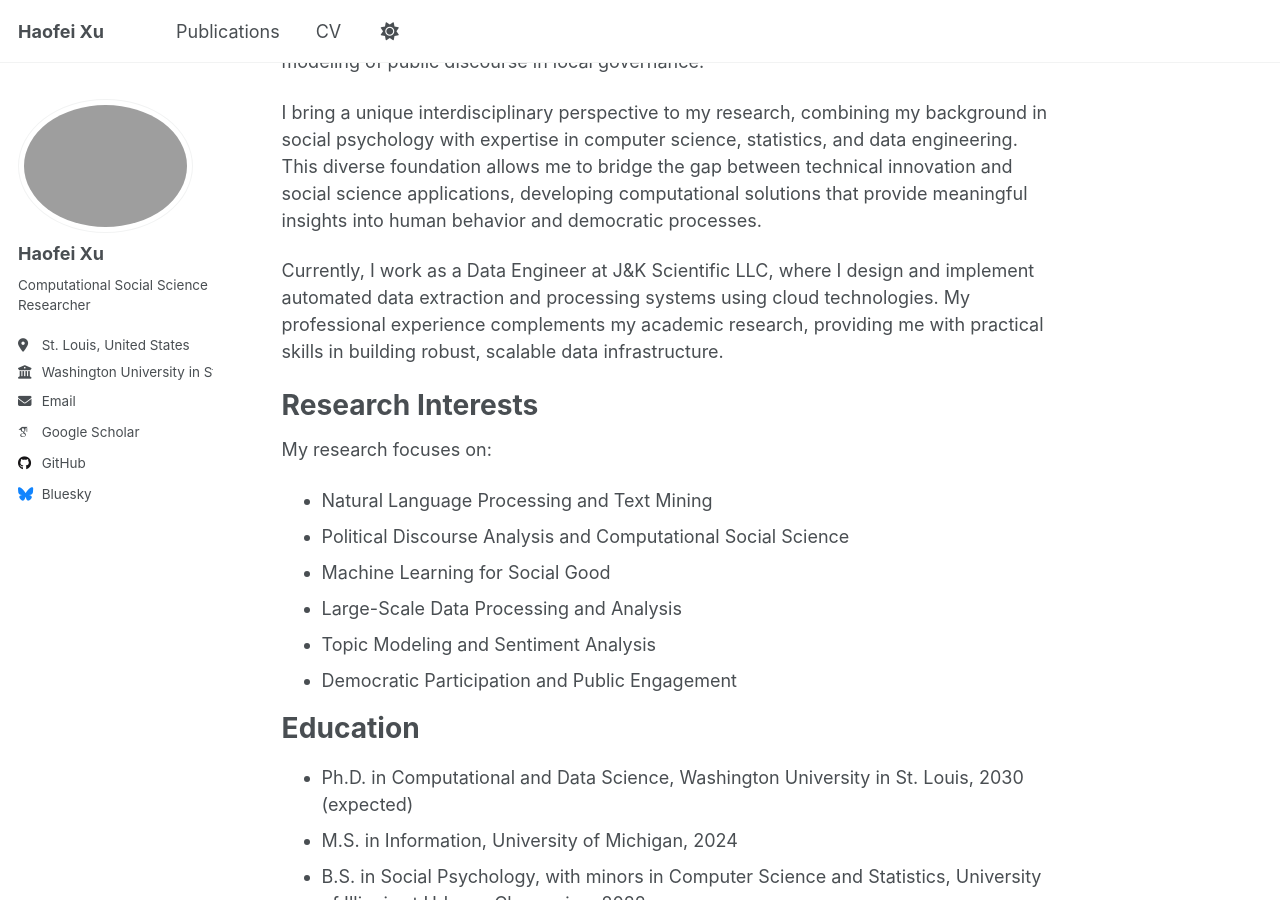
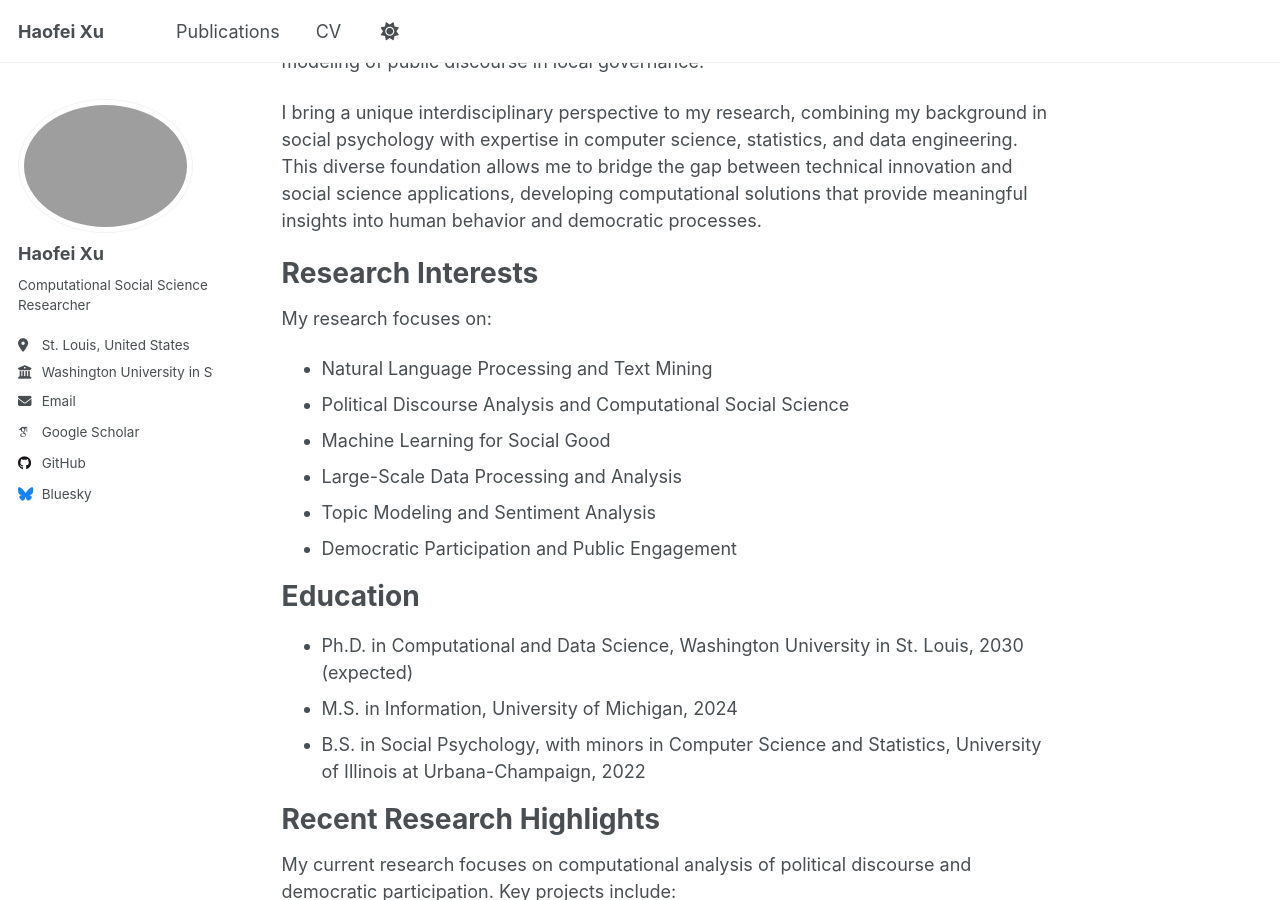
Before and after one commit to haofeix/haofeix.github.io, a Jekyll site: the page built from _pages/about.md, in a window 1280 px wide and 900 px high, scrolled down 331 px. Built offline with Jekyll 4.4.1, drawn with Linux system fonts in a browser that asks for light colours; some web fonts are replaced; a script that is not in the unit is left out.

Commit message:
Update about page

```diff
--- a/_pages/about.md
+++ b/_pages/about.md
@@ -12,8 +12,6 @@ Hi there! I am Haofei Xu, a Ph.D. student in Computational and Data Science at W
 My research centers on applying advanced computational techniques to analyze political discourse and social behavior. I have extensive experience in developing scalable data pipelines, implementing state-of-the-art NLP models, and conducting large-scale text analysis. My work spans from sentiment analysis of political communications to topic modeling of public discourse in local governance.
 
 I bring a unique interdisciplinary perspective to my research, combining my background in social psychology with expertise in computer science, statistics, and data engineering. This diverse foundation allows me to bridge the gap between technical innovation and social science applications, developing computational solutions that provide meaningful insights into human behavior and democratic processes.
-
-Currently, I work as a Data Engineer at J&K Scientific LLC, where I design and implement automated data extraction and processing systems using cloud technologies. My professional experience complements my academic research, providing me with practical skills in building robust, scalable data infrastructure.
 
 Research Interests
 ======
```
